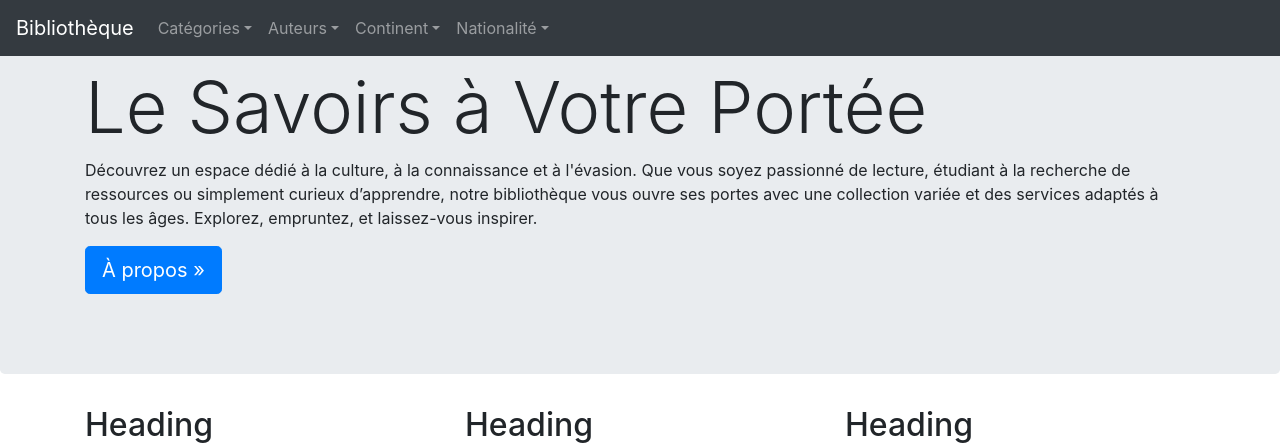
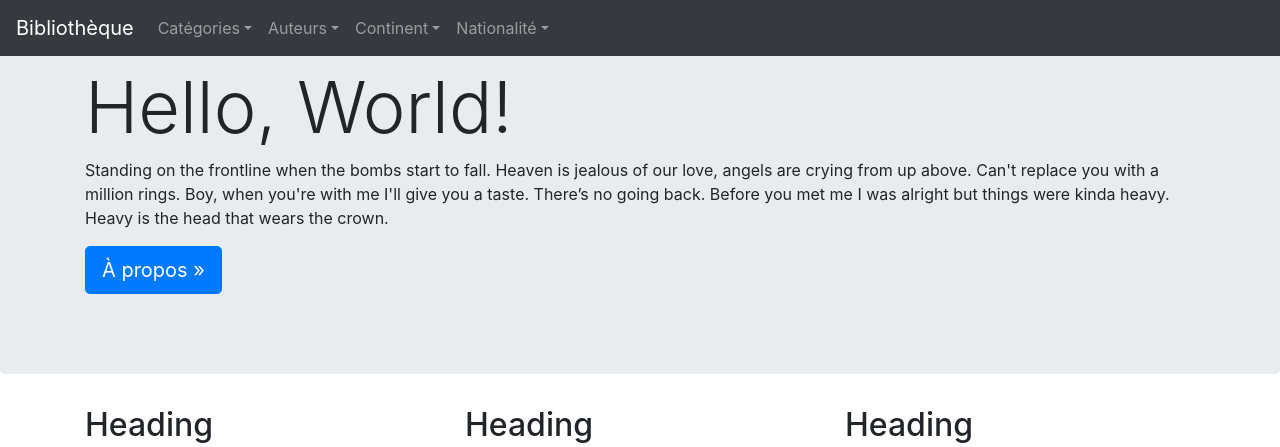
Before and after one commit to Heneault-Luka/TP-PDO-MVC, a PHP site: page / in a window 1280 px wide. Shown: the top 447 px of the page. Run offline with PHP 8.4, Linux system fonts and the light colour scheme; some libraries are stand-ins or nearby versions.

Commit message:
cours du 04/02/2025

```diff
--- a/modeles/monPdo.php
+++ b/modeles/monPdo.php
@@ -8,9 +8,9 @@ class MonPdo
 {
 
 private static $serveur='mysql:host=srvmysql.btssio.dedyn.io';
-private static $bdd='DIJOUXW_biblio';
-private static $user='DIJOUXW' ;
-private static $mdp='07042006' ;
+private static $bdd='HENEAULT_Biblio';
+private static $user='HENEAUL' ;
+private static $mdp='18102006' ;
 private static $monPdo;
 private static $unPdo = null;
 
--- a/vues/Accueil.php
+++ b/vues/Accueil.php
@@ -3,8 +3,8 @@
 <!-- Main jumbotron for a primary marketing message or call to action -->
   <div class="jumbotron">
         <div class="container">
-            <h1 class="display-3">Le Savoirs à Votre Portée</h1>
-            <p>Découvrez un espace dédié à la culture, à la connaissance et à l'évasion. Que vous soyez passionné de lecture, étudiant à la recherche de ressources ou simplement curieux d’apprendre, notre bibliothèque vous ouvre ses portes avec une collection variée et des services adaptés à tous les âges. Explorez, empruntez, et laissez-vous inspirer.</p>
+            <h1 class="display-3">Hello, World!</h1>
+            <p>Standing on the frontline when the bombs start to fall. Heaven is jealous of our love, angels are crying from up above. Can't replace you with a million rings. Boy, when you're with me I'll give you a taste. There’s no going back. Before you met me I was alright but things were kinda heavy. Heavy is the head that wears the crown.</p>
             <p><a class="btn btn-primary btn-lg" href="#" role="button"> À propos &raquo;</a></p>
         </div>
   </div>
```
